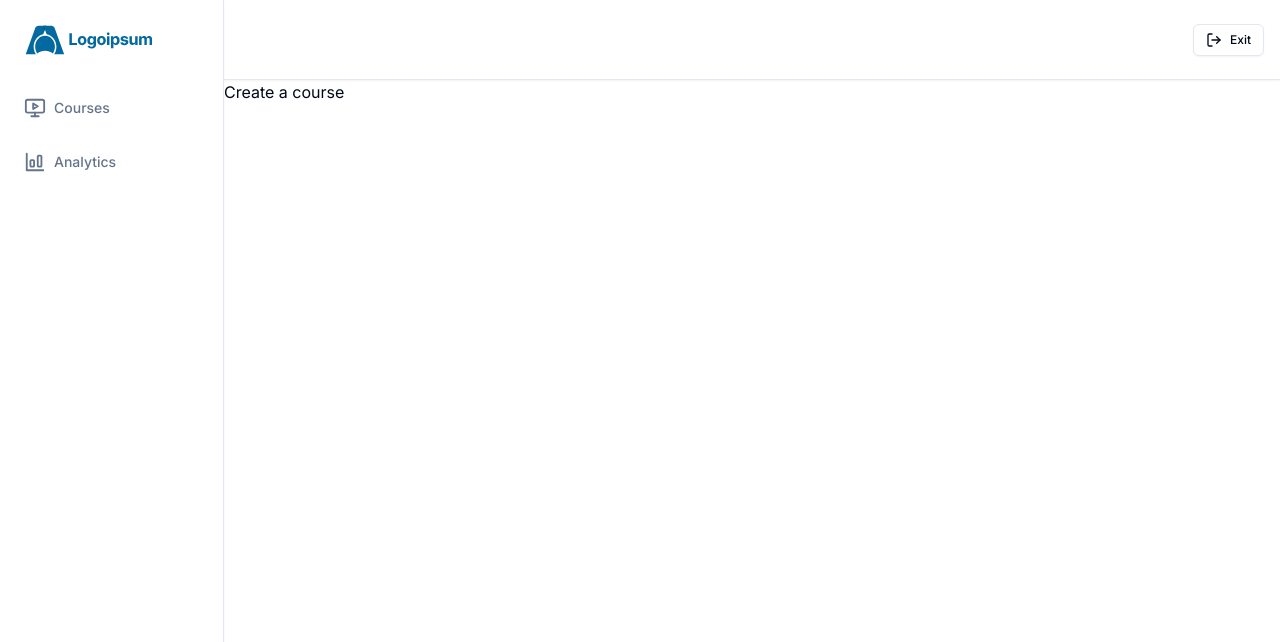
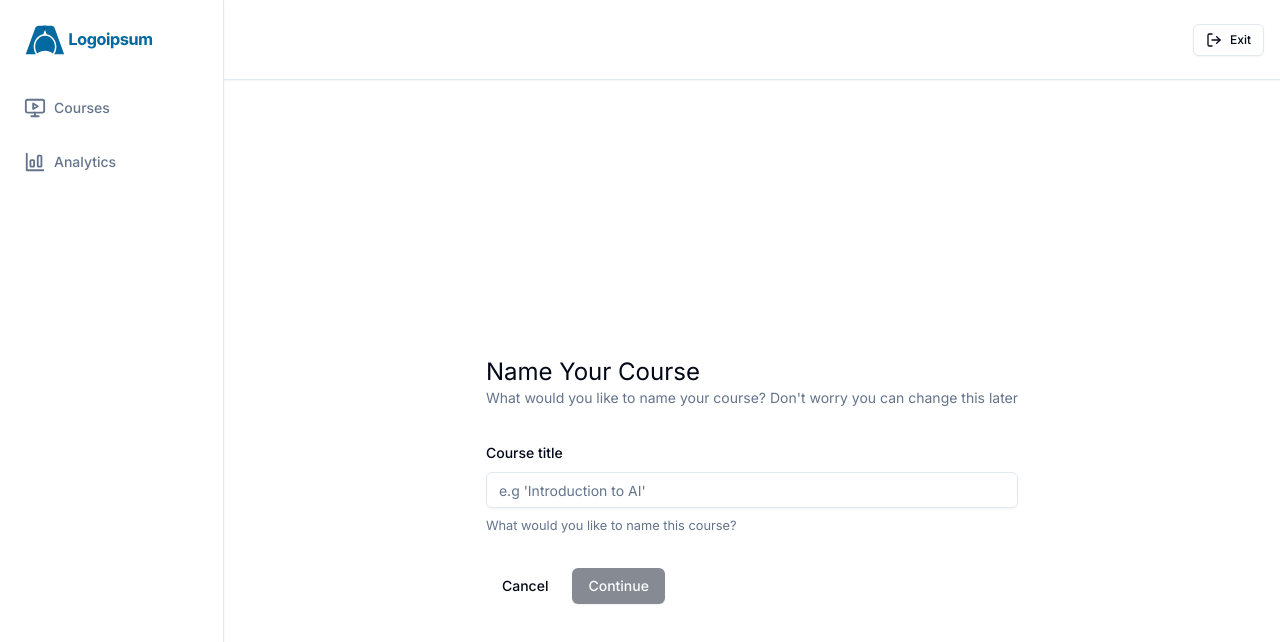
Before and after one commit to glenmiracle18/lms, a Next.js app: page /teacher/create in a window 1280 px wide. Shown: the top 642 px of the page. Built offline with nearby package versions, Linux system fonts and the light colour scheme.

Commit message:
refactor: course creation page

```diff
--- a/app/(dashboard)/(routes)/teacher/create/page.tsx
+++ b/app/(dashboard)/(routes)/teacher/create/page.tsx
@@ -1,12 +1,14 @@
-"use client"
+"use client";
 
-import * as z from 'zod'
-import axios from 'axios'
-import { zodResolver } from '@hookform/resolvers/zod'
-import { useRouter } from 'next/navigation'
-import { useForm } from 'react-hook-form'
-import Link from 'next/link'
-import toast from 'react-hot-toast';
+import * as z from "zod";
+import axios from "axios";
+import { zodResolver } from "@hookform/resolvers/zod";
+import { useForm } from "react-hook-form";
+import { useRouter } from "next/navigation";
+
+import { Button } from "@/components/ui/button";
+import { Input } from "@/components/ui/input";
+import Link from "next/link";
 import {
   Form,
   FormControl,
@@ -14,28 +16,87 @@
   FormDescription,
   FormField,
   FormMessage,
-    FormItem
-} from '@/components/ui/form'
-import { Input } from '@/components/ui/input'
-import { Button } from '@/components/ui/button'
+  FormItem,
+} from "@/components/ui/form";
 
+// you can find all this form complexity in the shadcn library online
+// https://ui.shadcn.com/docs/components/form
 
 // form schema
 const formSchema = z.object({
   title: z.string().min(1, {
-        message: "Title is required"
+    message: "Title is required",
   }),
 });
 
-
 // main functional component
 const Create = () => {
+  // typechecker for the entire form
+  const form = useForm<z.infer<typeof formSchema>>({
+    resolver: zodResolver(formSchema),
+    defaultValues: {
+      title: "",
+    },
+  });
 
+  // verifying the state is the form is still submitiing or has alreader submited
+  const { isSubmitting, isValid } = form.formState;
 
+  // onsubmint functionalities
+  const onSubmint = (values: z.infer<typeof formSchema>) => {
+    console.log(values);
+  };
 
   return (
-        <div>Create a course</div>
-    )
-}
+    <div className="mx-auto flex h-full max-w-5xl p-6 md:items-center md:justify-center">
+      <div>
+        <h1 className="text-2xl">Name Your Course</h1>
+        <p className="text-sm text-slate-500">
+          What would you like to name your course? Don&apos;t worry you can
+          change this later
+        </p>
 
-export default Create
+        {/* form ui */}
+        <Form {...form}>
+          <form
+            onSubmit={form.handleSubmit(onSubmint)}
+            className="mt-8 space-y-8"
+          >
+            <FormField
+              control={form.control}
+              name="title"
+              render={({ field }) => (
+                <FormItem>
+                  <FormLabel>Course title</FormLabel>
+                  <FormControl>
+                    <Input
+                      disabled={isSubmitting}
+                      placeholder="e.g 'Introduction to AI'"
+                      {...field}
+                    />
+                  </FormControl>
+                  <FormDescription>
+                    What would you like to name this course?
+                  </FormDescription>
+                  <FormMessage />
+                </FormItem>
+              )}
+            />
+            <div className="flex items-center gap-x-2">
+              <Link href="/">
+                <Button type="button" variant="ghost">
+                  Cancel
+                </Button>
+              </Link>
+              <Button type="submit" disabled={!isValid || isSubmitting}>
+                Continue
+              </Button>
+            </div>
+          </form>
+        </Form>
+      </div>
+    </div>
+  );
+};
+
+export default Create;
```
Lines whose indentation alone changed are shown as unchanged.
